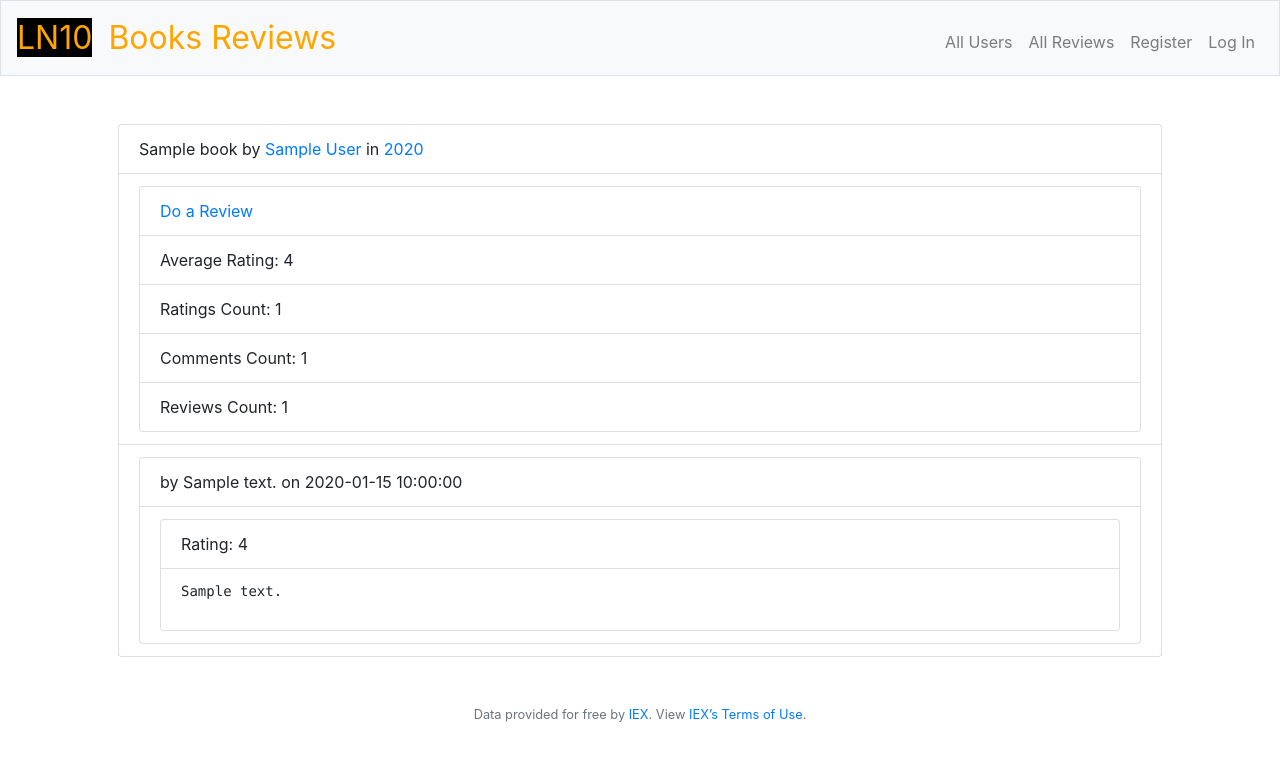
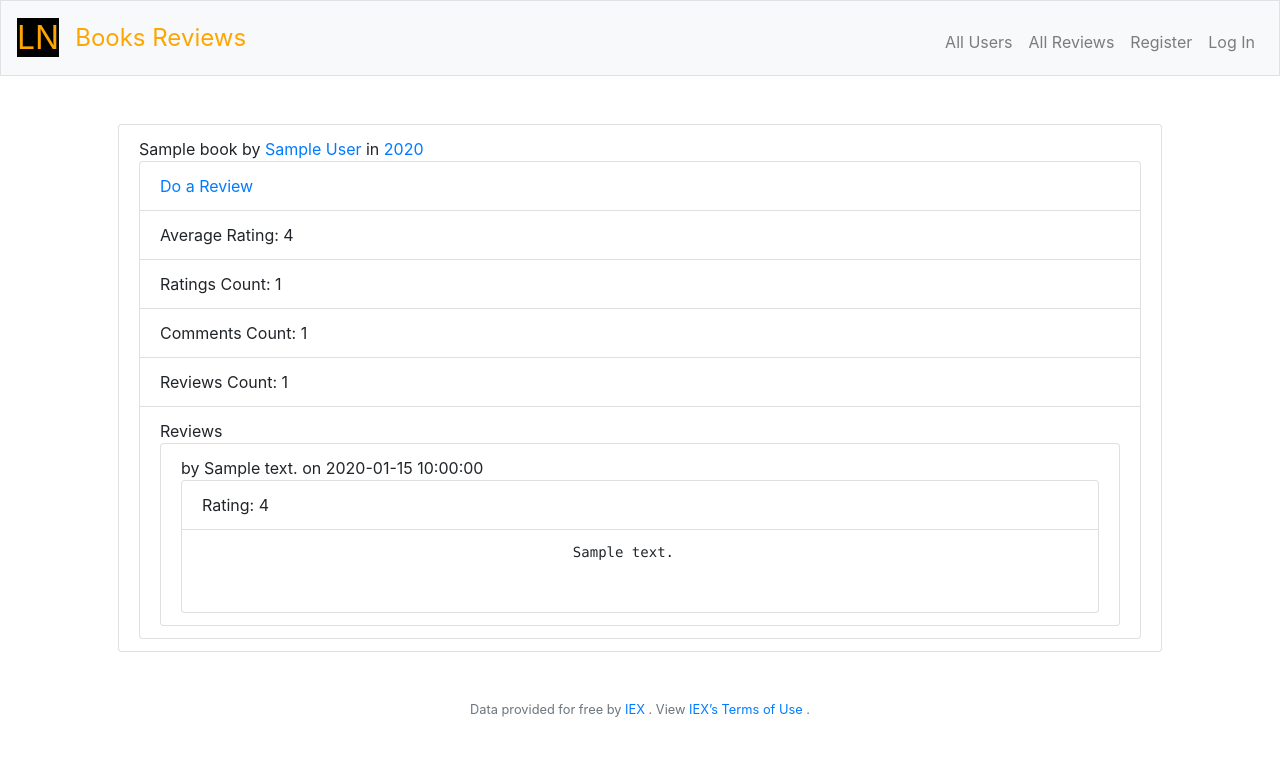
Before and after one commit to navetech/web50, a Flask app: template projects/2019/x/1/templates/book.html in a window 1280 px wide. Shown: the top 761 px of the page. Run offline with Flask 2, Linux system fonts and the light colour scheme; the template is opened without the code that fills it: most values are stand-ins (such as "Sample title", 1, 10 or a date in 2020); some libraries are stand-ins or nearby versions.

Commit message:
standardize code

```diff
--- a/projects/2019/x/1/application.py
+++ b/projects/2019/x/1/application.py
@@ -16,14 +16,14 @@ from helpers import login_required, apology, query_books
 
 app = Flask(__name__)
 
-# Check for environment variable
-if not os.getenv("DATABASE_URL"):
-    raise RuntimeError("DATABASE_URL is not set")
-
 # Configure session to use filesystem
 app.config["SESSION_PERMANENT"] = False
 app.config["SESSION_TYPE"] = "filesystem"
 Session(app)
+
+# Check for environment variable
+if not os.getenv("DATABASE_URL"):
+    raise RuntimeError("DATABASE_URL is not set")
 
 # Set up database
 engine = create_engine(os.getenv("DATABASE_URL"))
--- a/projects/2019/x/1/static/styles/style.css
+++ b/projects/2019/x/1/static/styles/style.css
@@ -1,4 +1,26 @@
+.ln-brand-color
+{
+    color: orange;
+}
+
+.ln-brand-background
+{
+    background-color: black;
+}
+
+.ln-brand
+{
+    color: orange;
+    background-color: black;
+}
+
 nav .navbar-brand
+{
+    /* size for brand */
+    font-size: x-large;
+}
+
+nav .navbar-brand .ln-brand
 {
     /* size for brand */
     font-size: xx-large;
@@ -19,7 +41,6 @@ main img
     max-width: 100%;
 }
 
-
 /*main .form-control*/
 {
     /* center form controls */
@@ -29,16 +50,6 @@ main img
     /*width: auto;*/
 }
 
-.logo-front
-{
-    color: orange;
-}
-
-.logo-back
-{
-    background-color: black;
-}
-
 .comment-out
 {
     width: 100%;
--- a/projects/2019/x/1/templates/apology.html
+++ b/projects/2019/x/1/templates/apology.html
@@ -4,6 +4,8 @@
     Apology
 {% endblock %}
 
-{% block main %}
-    <img alt="{{ top }}" class="border" src="http://memegen.link/custom/{{ top | urlencode }}/{{ bottom | urlencode }}.jpg?alt=https://i.imgur.com/CsCgN7Ll.png" title="{{ top }}">
+{% block main_ul %}
+    <li class="list-group-item">
+        <img alt="{{ top }}" class="border" src="http://memegen.link/custom/{{ top | urlencode }}/{{ bottom | urlencode }}.jpg?alt=https://i.imgur.com/CsCgN7Ll.png" title="{{ top }}">
+    </li>
 {% endblock %}
--- a/projects/2019/x/1/templates/book.html
+++ b/projects/2019/x/1/templates/book.html
@@ -4,63 +4,88 @@
     Book
 {% endblock %}
 
-{% block main %}
-    <ul class="list-group">
+{% block main_ul %}
     <li class="list-group-item">
         {{ book.title }}
         by
-            <a href="{{ url_for('books_by_author', author=book['author']) }}">{{ book.author }}</a>
+        <a href="{{ url_for('books_by_author', author=book['author']) }}">
+            {{ book.author }}
+        </a>
         in
-            <a href="{{ url_for('books_in_year', year=book['year']) }}">{{ book.year }}</a>
+        <a href="{{ url_for('books_in_year', year=book['year']) }}">
+            {{ book.year }}
+        </a>
+
+        <ul class="list-group">
+            <li class="list-group-item">
+                <a href="{{ url_for('review', book_isbn=book['isbn'], user_id=session['user_id']) }}">
+                    Do a Review
+                </a>
+            </li>
+
+            {% if ratings_count > 0 %}
+                <li class="list-group-item">
+                    Average Rating: {{ average_rating }}
                 </li>
 
                 <li class="list-group-item">
-            <ul class="list-group">
-                <li class="list-group-item">
-                    <a href="{{ url_for('review', book_isbn=book['isbn'], user_id=session['user_id']) }}">Do a Review</a>
+                    Ratings Count: {{ ratings_count }}
                 </li>
-
-                {% if ratings_count > 0 %}
-                    <li class="list-group-item">Average Rating: {{ average_rating }}</li>
-                    <li class="list-group-item">Ratings Count: {{ ratings_count }}</li>
             {% endif %}
 
             {% if reviews %}
-                    <li class="list-group-item">Comments Count: {{ comments_count }}</li>
-                    <li class="list-group-item">Reviews Count: {{ reviews_count }}</li>
-                {% endif %}
-            </ul>
+                <li class="list-group-item">
+                    Comments Count: {{ comments_count }}
                 </li>
 
                 <li class="list-group-item">
+                    Reviews Count: {{ reviews_count }}
+                </li>
+            {% endif %}
+
+            <li class="list-group-item">
+                Reviews
+
                 <ul class="list-group">
                     {% for review in reviews %}
-                    <li class="list-group-item">by {{ review.reviewer }} on {{ review.datetime }}</li>
-
                         <li class="list-group-item">
+                            by {{ review.reviewer }} on {{ review.datetime }}
                             <ul class="list-group">
                                 {% if review.rating %}
-                                <li class="list-group-item">Rating: {{ review.rating }}</li>
+                                    <li class="list-group-item">
+                                        Rating: {{ review.rating }}
+                                    </li>
                                 {% else %}
-                                <li class="list-group-item">No rating</li>
+                                    <li class="list-group-item">
+                                        No rating
+                                    </li>
                                 {% endif %}
 
                                 {% if review.comment %}
                                     <li class="list-group-item">
-                                    <pre>{{ review.comment }}</pre>
+                                        <pre>
+                                            {{ review.comment }}
+                                        </pre>
 <!--
-                                    <textarea readonly class="comment-out" rows= {{ reviews_conf.comments.rows_number }}>{{ review.comment }}</textarea>
+                                        <textarea readonly class="comment-out" rows= {{ reviews_conf.comments.rows_number }}>
+                                            {{ review.comment }}
+                                        </textarea>
 -->
                                     </li>
                                 {% else %}
-                                <li class="list-group-item">No comment</li>
+                                    <li class="list-group-item">
+                                        No comment
+                                    </li>
                                 {% endif %}
                             </ul>
                         </li>
                     {% else %}
-                    <li class="list-group-item">No reviews</li>
+                        <li class="list-group-item">
+                            No reviews
+                        </li>
                     {% endfor %}
                 </ul>
             </li>
         </ul>
+    </li>
 {% endblock %}
--- a/projects/2019/x/1/templates/layout.html
+++ b/projects/2019/x/1/templates/layout.html
@@ -1,7 +1,5 @@
 <!DOCTYPE html>
-
 <html lang="en">
-
     <head>
         <!-- Required meta tags -->
         <meta charset="utf-8">
@@ -10,26 +8,33 @@
         <!-- documentation at http://getbootstrap.com/docs/4.1/, alternative themes at https://bootswatch.com/ -->
         <link href="https://maxcdn.bootstrapcdn.com/bootstrap/4.1.3/css/bootstrap.min.css" rel="stylesheet">
 
-        <script src="https://code.jquery.com/jquery-3.3.1.min.js"></script>
-        <script src="https://cdnjs.cloudflare.com/ajax/libs/popper.js/1.14.3/umd/popper.min.js"></script>
-        <script src="https://maxcdn.bootstrapcdn.com/bootstrap/4.1.3/js/bootstrap.min.js"></script>
+        <script src="https://code.jquery.com/jquery-3.3.1.min.js">
+        </script>
+
+        <script src="https://cdnjs.cloudflare.com/ajax/libs/popper.js/1.14.3/umd/popper.min.js">
+        </script>
+
+        <script src="https://maxcdn.bootstrapcdn.com/bootstrap/4.1.3/js/bootstrap.min.js">
+        </script>
 
         <!-- https://favicon.io/emoji-favicons/books/ -->
         <link href="/static/images/favicon.ico" rel="icon">
 
         <link href="/static/styles/style.css" rel="stylesheet">
 
-        <title>Books Reviews: {% block title %}{% endblock %}</title>
+        <title>
+            Books Reviews: {% block title %}{% endblock %}
+        </title>
     </head>
 
     <body>
         <nav class="navbar navbar-expand-md navbar-light bg-light border">
             <a class="navbar-brand" href="/">
-                <span class="logo-front logo-back">LN10</span>
+                <span class="ln-brand">LN</span>
             </a>
 
             <a class="navbar-brand" href="/">
-                <span class="logo-front">Books Reviews</span></a>
+                <span class="ln-brand-color">Books Reviews</span></a>
             </a>
 
             <button aria-controls="navbar" aria-expanded="false" aria-label="Toggle navigation" class="navbar-toggler" data-target="#navbar" data-toggle="collapse" type="button">
@@ -39,13 +44,31 @@
             <div class="collapse navbar-collapse" id="navbar">
                 {% if session.user_id %}
                     <ul class="navbar-nav mr-auto mt-2">
-                        <li class="nav-item"><a class="nav-link" href="/">Search</a></li>
+                        <li class="nav-item">
+                            <a class="nav-link" href="/">
+                                Search
+                            </a>
+                        </li>
                     </ul>
 
                     <ul class="navbar-nav ml-auto mt-2">
-                        <li class="nav-item"><a class="nav-link" href="/allusers">All Users</a></li>
-                        <li class="nav-item"><a class="nav-link" href="/allreviews">All Reviews</a></li>
-                        <li class="nav-item"><a class="nav-link" href="/logout">Log Out</a></li>
+                        <li class="nav-item">
+                            <a class="nav-link" href="/allusers">
+                                All Users
+                            </a>
+                        </li>
+
+                        <li class="nav-item">
+                            <a class="nav-link" href="/allreviews">
+                                All Reviews
+                            </a>
+                        </li>
+
+                        <li class="nav-item">
+                            <a class="nav-link" href="/logout">
+                                Log Out
+                            </a>
+                        </li>
 
 
                         <!-- Default dropleft button -->
@@ -55,19 +78,48 @@
                             </button>
 
                             <div class="dropdown-menu">
-                                <a class="dropdown-item" href="/unregister">Unregister</a>
-                                <a class="dropdown-item" href="/unregisterall">Unregister All</a>
-                                <div class="dropdown-divider"></div>
-                                <a class="dropdown-item" href="/logout">Log Out</a>
+                                <a class="dropdown-item" href="/unregister">
+                                    Unregister
+                                </a>
+
+                                <a class="dropdown-item" href="/unregisterall">
+                                    Unregister All
+                                </a>
+
+                                <div class="dropdown-divider">
+                                </div>
+
+                                <a class="dropdown-item" href="/logout">
+                                    Log Out
+                                </a>
                             </div>
                         </div>
                     </ul>
                 {% else %}
                     <ul class="navbar-nav ml-auto mt-2">
-                        <li class="nav-item"><a class="nav-link" href="/allusers">All Users</a></li>
-                        <li class="nav-item"><a class="nav-link" href="/allreviews">All Reviews</a></li>
-                        <li class="nav-item"><a class="nav-link" href="/register">Register</a></li>
-                        <li class="nav-item"><a class="nav-link" href="/login">Log In</a></li>
+                        <li class="nav-item">
+                            <a class="nav-link" href="/allusers">
+                                All Users
+                            </a>
+                        </li>
+
+                        <li class="nav-item">
+                            <a class="nav-link" href="/allreviews">
+                                All Reviews
+                            </a>
+                        </li>
+
+                        <li class="nav-item">
+                            <a class="nav-link" href="/register">
+                                Register
+                            </a>
+                        </li>
+
+                        <li class="nav-item">
+                            <a class="nav-link" href="/login">
+                                Log In
+                            </a>
+                        </li>
                     </ul>
                 {% endif %}
             </div>
@@ -83,10 +135,20 @@
 
         <main class="container p-5">
             {% block main %}{% endblock %}
+            <ul class="list-group">
+                {% block main_ul %}{% endblock %}
+            </ul>
         </main>
 
         <footer class="small text-center text-muted">
-            Data provided for free by <a href="https://iextrading.com/developer">IEX</a>. View <a href="https://iextrading.com/api-exhibit-a/">IEX’s Terms of Use</a>.
+            Data provided for free by
+            <a href="https://iextrading.com/developer">
+                IEX
+            </a>
+            . View
+            <a href="https://iextrading.com/api-exhibit-a/">
+                IEX’s Terms of Use
+            </a>.
         </footer>
     </body>
 </html>
```
Also changed, not shown: projects/2019/x/1/templates/login.html (+14 -4 lines), projects/2019/x/1/templates/register.html (+22 -6 lines), projects/2019/x/1/templates/review.html (+30 -15 lines), projects/2019/x/1/templates/search.html (+25 -8 lines). Lines whose indentation alone changed are shown as unchanged.
